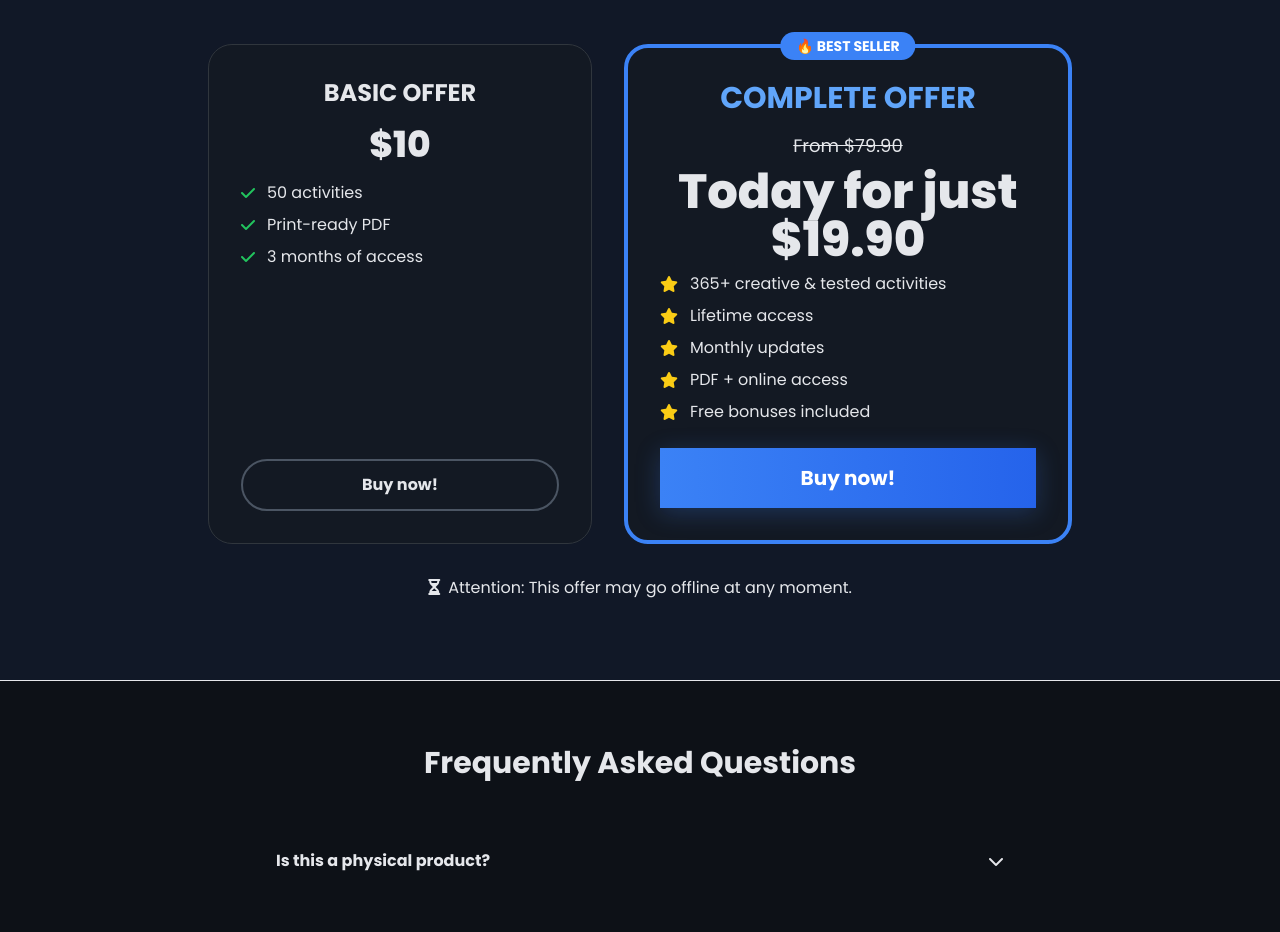
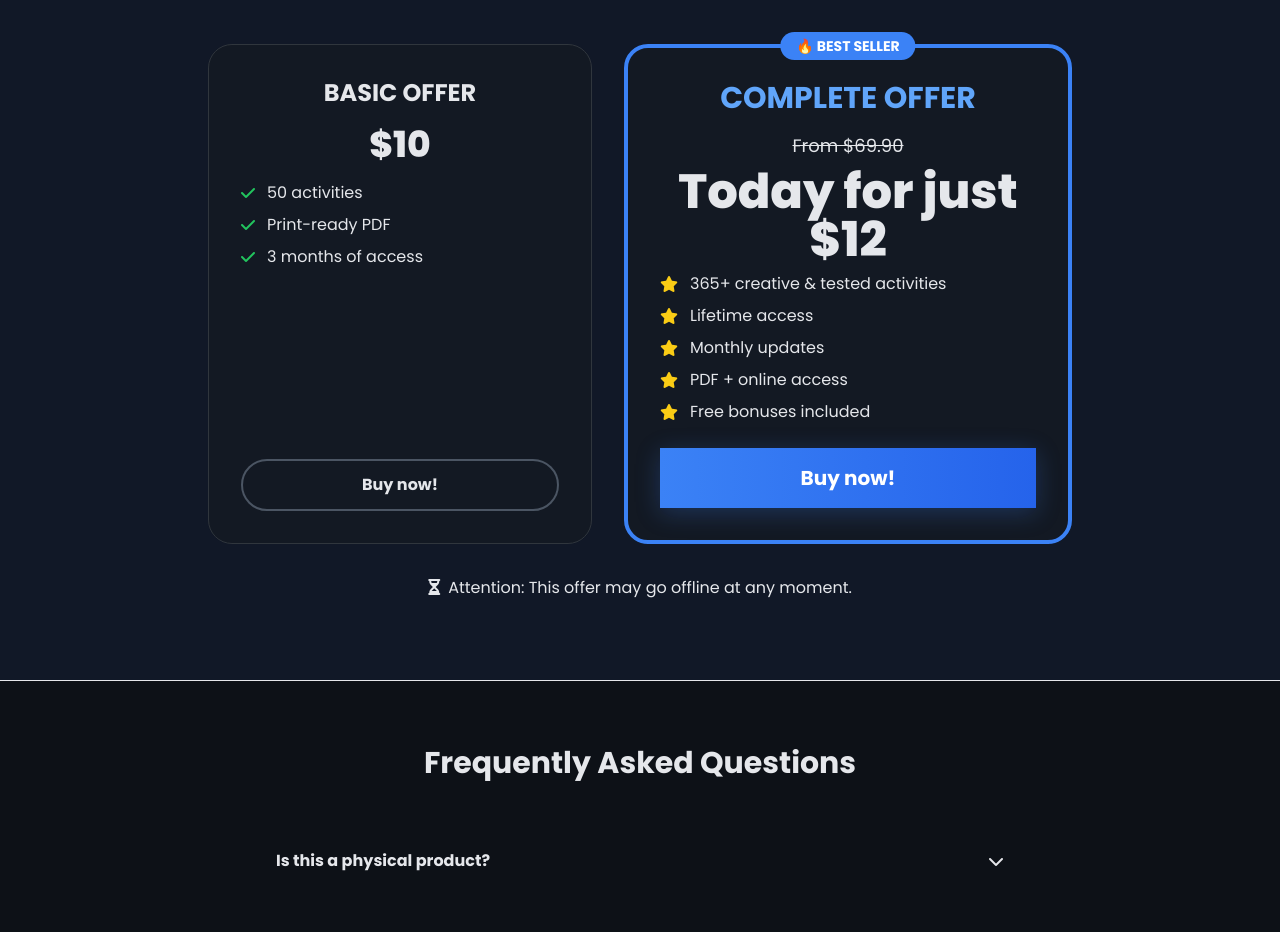
Before and after one commit to Arthurmoraes1234/novo, a plain HTML site: page index.html in a window 1280 px wide. Shown: the part 6200-7132 px from the top of the page. Drawn offline with nearby package versions, Linux system fonts and the light colour scheme.

Commit message:
index.html

```diff
--- a/index.html
+++ b/index.html
@@ -276,8 +276,8 @@
                     <div>
                         <div class="absolute -top-4 left-1/2 -translate-x-1/2 bg-blue-500 text-white text-sm font-bold px-4 py-1 rounded-full">🔥 BEST SELLER</div>
                         <h3 class="text-3xl font-bold text-blue-400">COMPLETE OFFER</h3>
-                        <p class="text-lg text-muted-text line-through mt-4">From $79.90</p>
-                        <p class="text-5xl font-extrabold my-2">Today for just $19.90</p>
+                        <p class="text-lg text-muted-text line-through mt-4">From $69.90</p>
+                        <p class="text-5xl font-extrabold my-2">Today for just $12</p>
                         <ul class="space-y-2 mb-6 text-light-text text-left">
                           <li class="flex items-center"><i class="fas fa-star mr-3 text-yellow-400"></i>365+ creative & tested activities</li>
                           <li class="flex items-center"><i class="fas fa-star mr-3 text-yellow-400"></i>Lifetime access</li>
```
